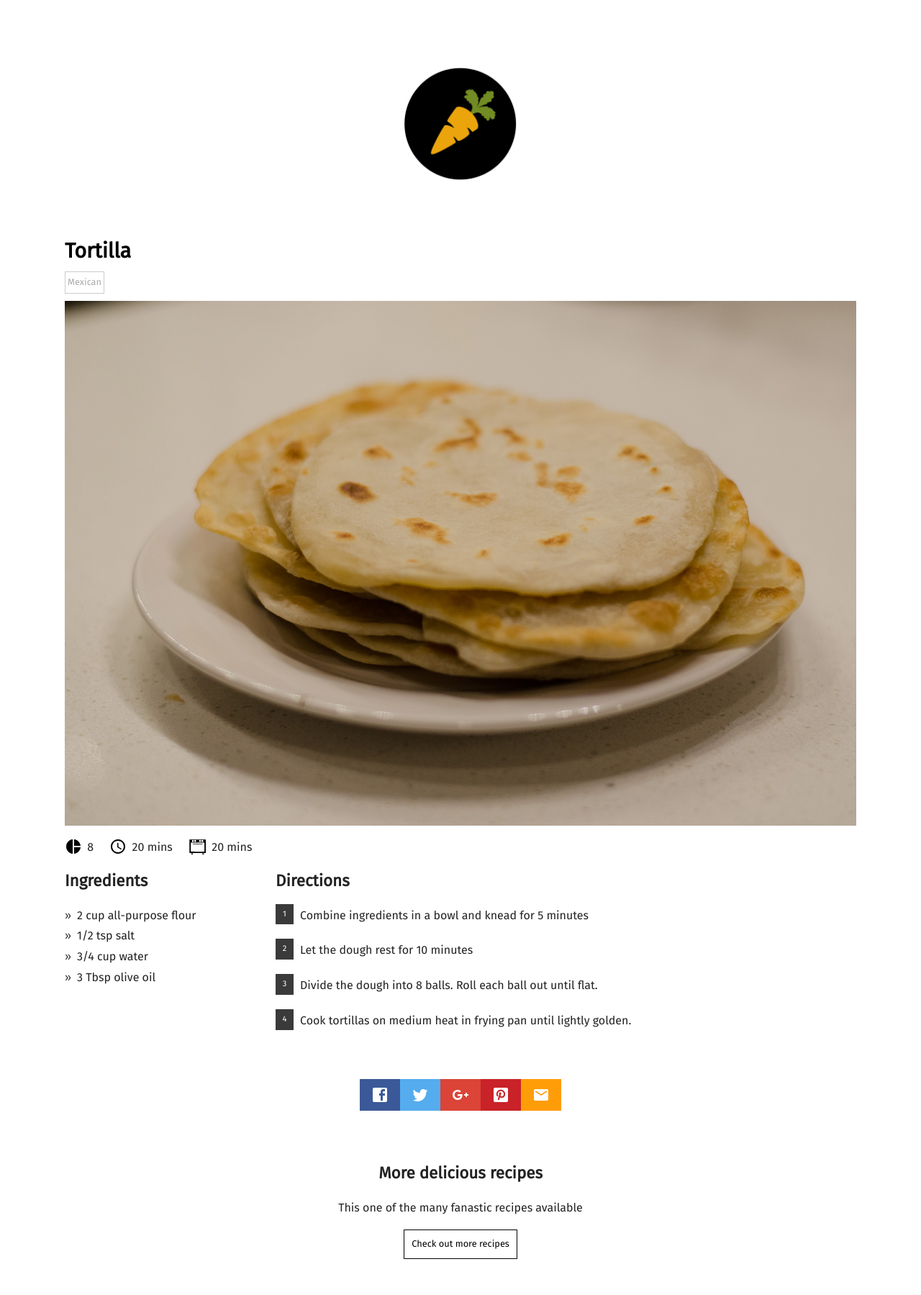
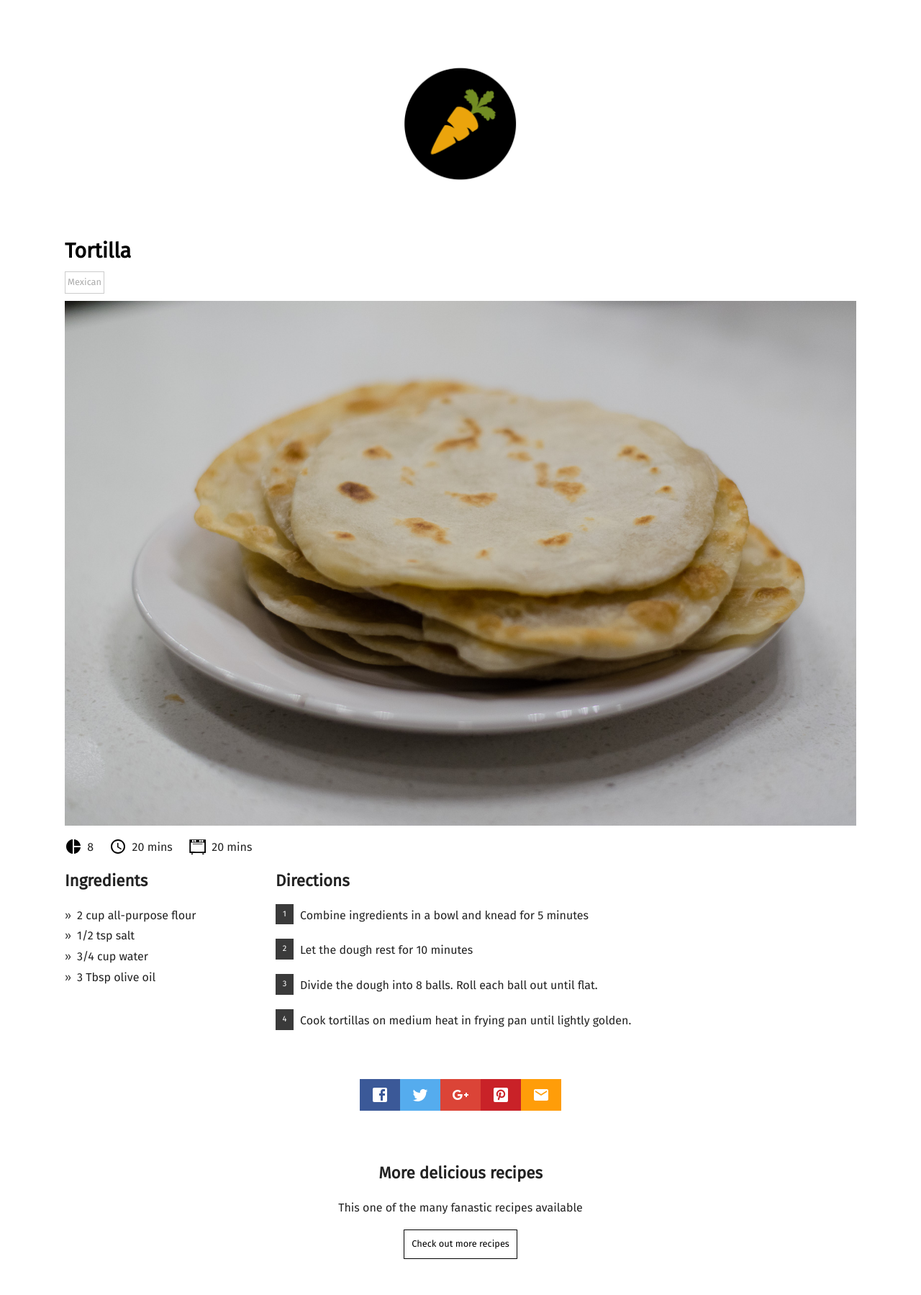
Before and after one commit to mneumegen/food, a Jekyll site: the page built from _posts/2017-10-09-tortilla.md, in a window 1280 px wide. Shown: the whole page at 72% size. Built offline with Jekyll 4.4.1, drawn with Linux system fonts in a browser that asks for light colours; nearby versions of some CDN libraries; some web fonts are replaced.

Commit message:
Moved '_posts/2017-10-10-tortilla.md' to '_posts/2017-10-09-tortilla.md' via CloudCannon

```diff
--- a/_posts/2017-10-10-tortilla.md
+++ b/_posts/2017-10-09-tortilla.md
@@ -2,8 +2,8 @@
 title: Tortilla
 categories:
   - Mexican
-date: 2017-10-09 19:40:25
-featured_image: /uploads/dsc-0294.jpg
+date: 2017-10-09 19:40:00
+featured_image: /uploads/dsc-0294-1.jpg
 recipe:
   servings: '8'
   prep: 20 mins
```
